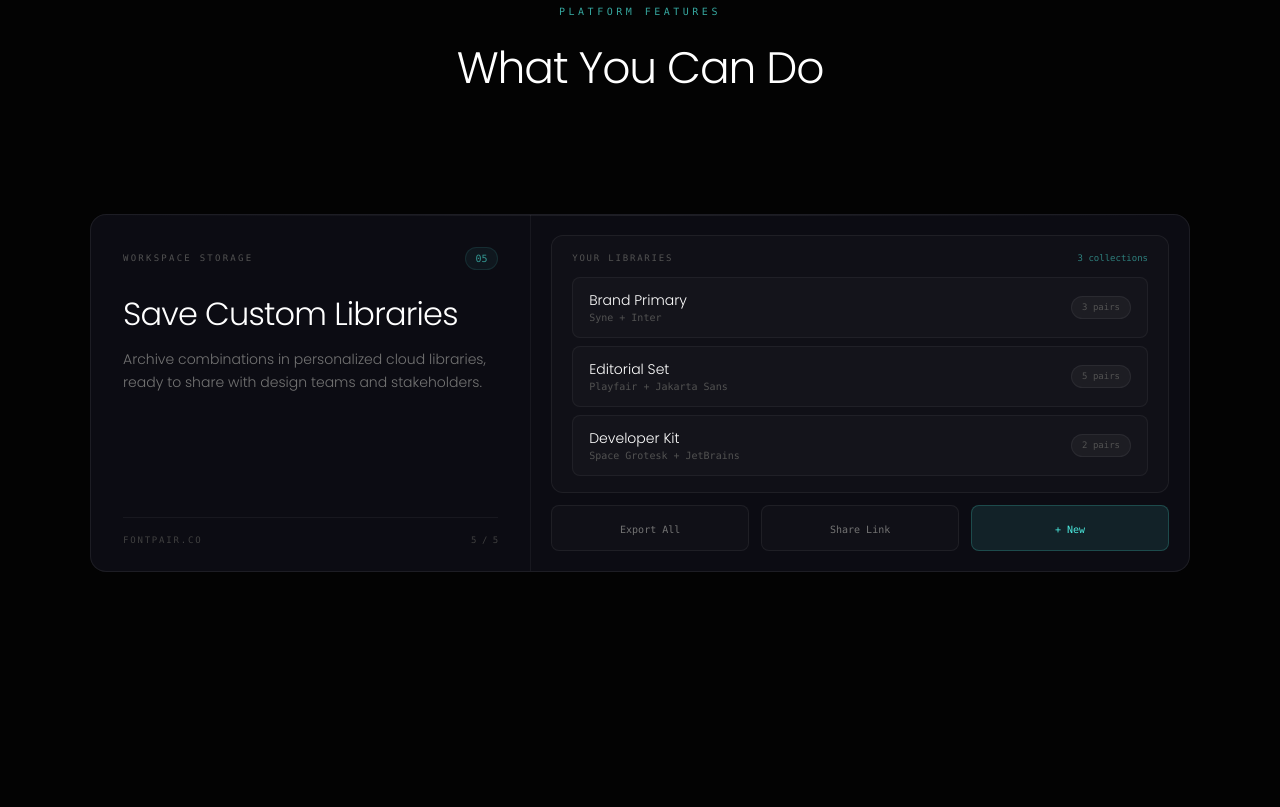
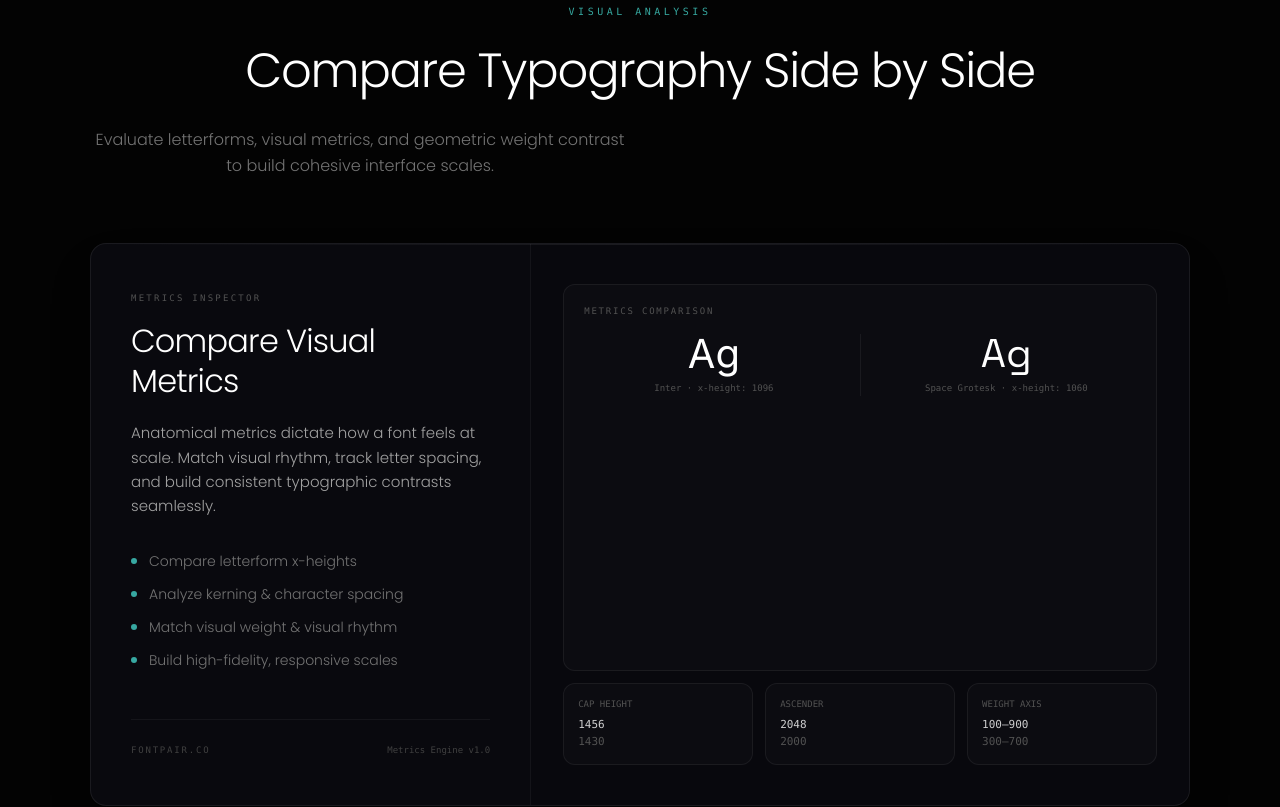
Before and after one commit to ashwiths/fontpair, a React (Vite) app: page / in a window 1280 px wide. Shown: the part 2280-3087 px from the top of the page. Built offline with nearby package versions, Linux system fonts and the light colour scheme; a web font is replaced by a local one.

Commit message:
refactor: replace sticky card stack with static side-by-side comparison showcase on landing page

```diff
--- a/src/pages/LandingPage.jsx
+++ b/src/pages/LandingPage.jsx
@@ -628,125 +628,7 @@ function PreviewLibrary() {
   )
 }
 
-const CARDS = [
-  {
-    topic: 'LIVE PLAYGROUND',
-    title: 'Live Font Preview',
-    body: 'Render and inspect typography systems instantly. Toggle weights, scale tracking, and modify alignment in real-time.',
-    preview: <PreviewLiveFont />,
-  },
-  {
-    topic: 'DESIGN SYSTEMS',
-    title: 'Precision Font Pairings',
-    body: 'Discover typography that matches naturally. Our algorithm evaluates contrast ratios and geometric weights.',
-    preview: <PreviewPairing />,
-  },
-  {
-    topic: 'VISUAL METRICS',
-    title: 'Side-by-Side Compare',
-    body: 'Compare x-heights, kerning variables, and anatomical metrics to guarantee legibility across layouts.',
-    preview: <PreviewCompare />,
-  },
-  {
-    topic: 'DIRECT INTEGRATION',
-    title: 'Copy CSS Instantly',
-    body: 'Copy clean, production-ready CSS variables or utility classes in one click directly into your stylesheet.',
-    preview: <PreviewCSS />,
-  },
-  {
-    topic: 'WORKSPACE STORAGE',
-    title: 'Save Custom Libraries',
-    body: 'Archive combinations in personalized cloud libraries, ready to share with design teams and stakeholders.',
-    preview: <PreviewLibrary />,
-  },
-]
 
-function StackingCard({ card, index, totalCards, scrollYProgress }) {
-  // Each card gets an equal slice of the scroll progress
-  const cardStart = index / totalCards
-  const cardEnd = (index + 1) / totalCards
-
-  // Define clean fade-in and fade-out timeline thresholds
-  let opacityInputRange = []
-  let opacityOutputRange = []
-  let scaleInputRange = []
-  let scaleOutputRange = []
-
-  if (index === 0) {
-    // Card 0: Starts active, fades out as Card 1 appears
-    opacityInputRange = [0, cardEnd - 0.05, cardEnd + 0.05, 1]
-    opacityOutputRange = [1, 1, 0, 0]
-
-    scaleInputRange = [0, cardEnd - 0.05, cardEnd + 0.05, 1]
-    scaleOutputRange = [1, 1, 0.96, 0.96]
-  } else if (index === totalCards - 1) {
-    // Last Card: Fades in, stays active until scroll ends
-    opacityInputRange = [0, cardStart - 0.05, cardStart + 0.05, 1]
-    opacityOutputRange = [0, 0, 1, 1]
-
-    scaleInputRange = [0, cardStart - 0.05, cardStart + 0.05, 1]
-    scaleOutputRange = [0.96, 0.96, 1, 1]
-  } else {
-    // Middle Cards: Fade in, stay active, then fade out for the next card
-    opacityInputRange = [0, cardStart - 0.05, cardStart + 0.05, cardEnd - 0.05, cardEnd + 0.05, 1]
-    opacityOutputRange = [0, 0, 1, 1, 0, 0]
-
-    scaleInputRange = [0, cardStart - 0.05, cardStart + 0.05, cardEnd - 0.05, cardEnd + 0.05, 1]
-    scaleOutputRange = [0.96, 0.96, 1, 1, 0.96, 0.96]
-  }
-
-  const opacity = useTransform(scrollYProgress, opacityInputRange, opacityOutputRange)
-  const scale = useTransform(scrollYProgress, scaleInputRange, scaleOutputRange)
-
-  // Dynamically disable pointer events for inactive cards to prevent transparent card hijacking
-  const pointerEvents = useTransform(opacity, (v) => v > 0.5 ? 'auto' : 'none')
-
-  return (
-    <motion.div
-      style={{ opacity, scale, zIndex: index + 1, pointerEvents }}
-      className="absolute inset-0 flex items-center justify-center"
-    >
-      <div
-        className="w-full relative rounded-2xl border border-white/[0.07]"
-        style={{ maxWidth: '1100px', margin: '0 1.5rem', backgroundColor: 'rgba(13, 13, 20, 0.96)' }}
-      >
-        {/* Top shimmer */}
-        <div className="absolute top-0 inset-x-0 bg-gradient-to-r from-transparent via-white/8 to-transparent" style={{ height: '1px' }} />
-
-        {/* Split layout */}
-        <div style={{ display: 'grid', gridTemplateColumns: '1fr', gap: '0' }} className="md:!grid-cols-[2fr_3fr]">
-
-          {/* Left: Text Content */}
-          <div className="flex flex-col justify-between" style={{ padding: '2rem 2rem 1.5rem' }}>
-            <div>
-              <div className="flex justify-between items-center" style={{ marginBottom: '1.5rem' }}>
-                <span className="text-[9px] font-mono tracking-[0.25em] text-neutral-600 uppercase">{card.topic}</span>
-                <span className="text-[10px] font-mono text-[#4cede1]/60 bg-[#4cede1]/5 border border-[#4cede1]/10 rounded-full" style={{ padding: '0.2rem 0.6rem' }}>
-                  {(index + 1).toString().padStart(2, '0')}
-                </span>
-              </div>
-              <h3 className="text-white font-light tracking-tight leading-tight" style={{ fontSize: 'clamp(1.5rem, 2.5vw, 2.25rem)', marginBottom: '0.875rem' }}>
-                {card.title}
-              </h3>
-              <p className="text-neutral-500 font-light leading-relaxed" style={{ fontSize: '0.875rem' }}>
-                {card.body}
-              </p>
-            </div>
-            <div className="flex justify-between items-center border-t border-white/[0.05]" style={{ paddingTop: '1rem', marginTop: '1.5rem' }}>
-              <span className="text-[9px] font-mono text-neutral-700 tracking-[0.2em] uppercase">fontpair.co</span>
-              <span className="text-[9px] font-mono text-neutral-700">{index + 1} / {totalCards}</span>
-            </div>
-          </div>
-
-          {/* Right: Interactive Preview */}
-          <div className="border-t md:border-t-0 md:border-l border-white/[0.05]" style={{ padding: '1.25rem', minHeight: '260px' }}>
-            {card.preview}
-          </div>
-        </div>
-      </div>
-    </motion.div>
-  )
-}
 
 /* ────────────────────────────────────────────────────────
    Grid Features Data
@@ -788,7 +670,7 @@ const FEATURES = [
    Page Component
 ──────────────────────────────────────────────────────── */
 export default function LandingPage() {
-  const containerRef = useRef(null)
+
 
   // Initialize Lenis smooth scroll
   useEffect(() => {
@@ -814,16 +696,7 @@ export default function LandingPage() {
     }
   }, [])
 
-  // Hook scroll progress of the sticky cards track
-  const { scrollYProgress } = useScroll({
-    target: containerRef,
-    offset: ['start end', 'end end'],
-  })
 
-  const totalCards = CARDS.length
-
-  // Stable track height for smooth scroll duration and zero empty layout gaps
-  const cardsSectionHeight = '1400px'
 
   return (
     <main className="bg-[#030303] min-h-screen relative select-none w-full flex flex-col items-center" style={{ overflowX: 'clip' }}>
@@ -924,22 +797,77 @@ export default function LandingPage() {
         <LivePreviewSandbox />
       </div>
 
-      {/* 3. STICKY STACKING CARDS SECTION */}
-      <div className="w-full flex flex-col items-center text-center" style={{ padding: '6rem 1.5rem 2rem' }}>
-        <span className="text-[10px] font-mono tracking-[0.35em] text-[#4cede1]/70 uppercase block" style={{ marginBottom: '1rem' }}>Platform Features</span>
-        <h2 className="text-white font-light tracking-tight" style={{ fontSize: 'clamp(1.75rem, 3.5vw, 2.75rem)' }}>What You Can Do</h2>
-      </div>
-      <section ref={containerRef} style={{ height: cardsSectionHeight }} className="relative w-full z-20">
-        <div className="sticky w-full" style={{ height: '520px', top: 'calc(50vh - 260px)', position: 'sticky' }}>
-          {CARDS.map((card, i) => (
-            <StackingCard
-              key={i}
-              card={card}
-              index={i}
-              totalCards={totalCards}
-              scrollYProgress={scrollYProgress}
-            />
-          ))}
+      {/* 3. TYPOGRAPHY COMPARISON SHOWCASE */}
+      <section className="w-full relative z-20 flex flex-col items-center" style={{ padding: '6rem 1.5rem 4rem' }}>
+        <div style={{ maxWidth: '1100px', width: '100%', margin: '0 auto' }}>
+
+          {/* Section Header */}
+          <div className="text-center" style={{ marginBottom: '4rem' }}>
+            <span className="text-[10px] font-mono tracking-[0.35em] text-[#4cede1]/70 uppercase block" style={{ marginBottom: '1rem' }}>
+              Visual Analysis
+            </span>
+            <h2 className="text-white font-light tracking-tight" style={{ fontSize: 'clamp(2rem, 4vw, 3rem)', marginBottom: '1.25rem' }}>
+              Compare Typography Side by Side
+            </h2>
+            <p className="text-neutral-500 font-light leading-relaxed mx-auto" style={{ fontSize: '1rem', maxWidth: '540px' }}>
+              Evaluate letterforms, visual metrics, and geometric weight contrast to build cohesive interface scales.
+            </p>
+          </div>
+
+          {/* Main Feature Box: Premium Glassmorphism Card */}
+          <div
+            className="w-full relative rounded-2xl border border-white/[0.07] bg-[#0c0c12]/80 backdrop-blur-2xl overflow-hidden shadow-2xl"
+            style={{ minHeight: '480px' }}
+          >
+            {/* Top shimmer highlight line */}
+            <div className="absolute top-0 inset-x-0 bg-gradient-to-r from-transparent via-white/8 to-transparent" style={{ height: '1px' }} />
+
+            {/* Split layout (2 columns on md/lg, 1 on mobile) */}
+            <div style={{ display: 'grid', gridTemplateColumns: '1fr', gap: '0' }} className="md:!grid-cols-[2fr_3fr]">
+
+              {/* Left Side Content: Explanation */}
+              <div className="flex flex-col justify-between" style={{ padding: '3rem 2.5rem' }}>
+                <div>
+                  <span className="text-[9px] font-mono tracking-[0.25em] text-neutral-600 uppercase block" style={{ marginBottom: '1rem' }}>
+                    Metrics Inspector
+                  </span>
+                  <h3 className="text-white font-light tracking-tight leading-tight" style={{ fontSize: 'clamp(1.5rem, 2.5vw, 2.25rem)', marginBottom: '1.25rem' }}>
+                    Compare Visual Metrics
+                  </h3>
+                  <p className="text-neutral-400 font-light leading-relaxed" style={{ fontSize: '0.9375rem', marginBottom: '2rem' }}>
+                    Anatomical metrics dictate how a font feels at scale. Match visual rhythm, track letter spacing, and build consistent typographic contrasts seamlessly.
+                  </p>
+
+                  {/* Bullet points */}
+                  <ul className="flex flex-col gap-3">
+                    {[
+                      'Compare letterform x-heights',
+                      'Analyze kerning & character spacing',
+                      'Match visual weight & visual rhythm',
+                      'Build high-fidelity, responsive scales'
+                    ].map((bullet, i) => (
+                      <li key={i} className="flex items-center gap-3 text-neutral-500 font-light" style={{ fontSize: '0.875rem' }}>
+                        <span className="w-1.5 h-1.5 rounded-full bg-[#4cede1]/70" />
+                        {bullet}
+                      </li>
+                    ))}
+                  </ul>
+                </div>
+
+                <div className="flex justify-between items-center border-t border-white/[0.05]" style={{ paddingTop: '1.5rem', marginTop: '3rem' }}>
+                  <span className="text-[9px] font-mono text-neutral-700 tracking-[0.2em] uppercase">fontpair.co</span>
+                  <span className="text-[9px] font-mono text-neutral-700">Metrics Engine v1.0</span>
+                </div>
+              </div>
+
+              {/* Right Side Content: Typography Comparison Preview */}
+              <div className="border-t md:border-t-0 md:border-l border-white/[0.05] flex flex-col justify-center bg-[#07070c]/30" style={{ padding: '2.5rem 2rem' }}>
+                <PreviewCompare />
+              </div>
+
+            </div>
+          </div>
+
         </div>
       </section>
 
```
